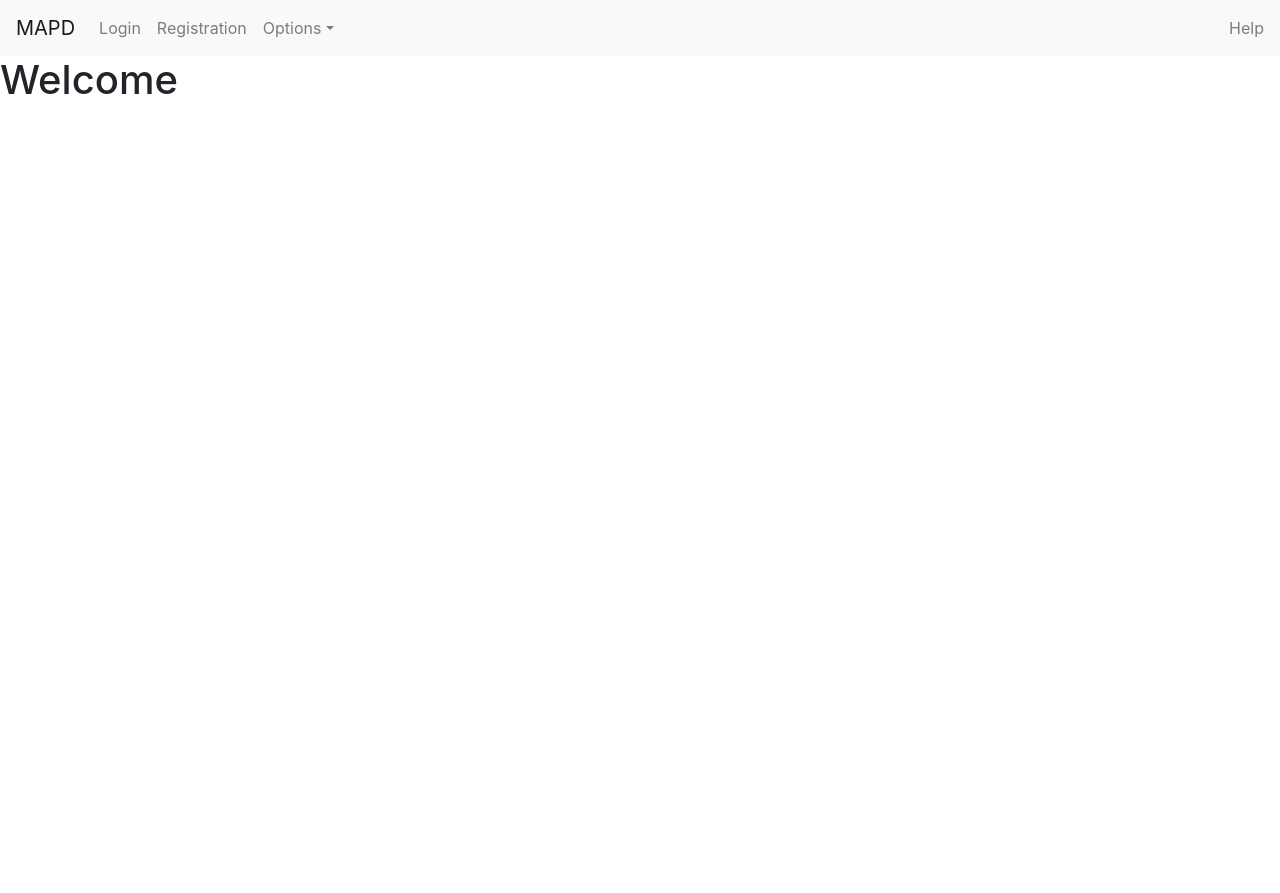
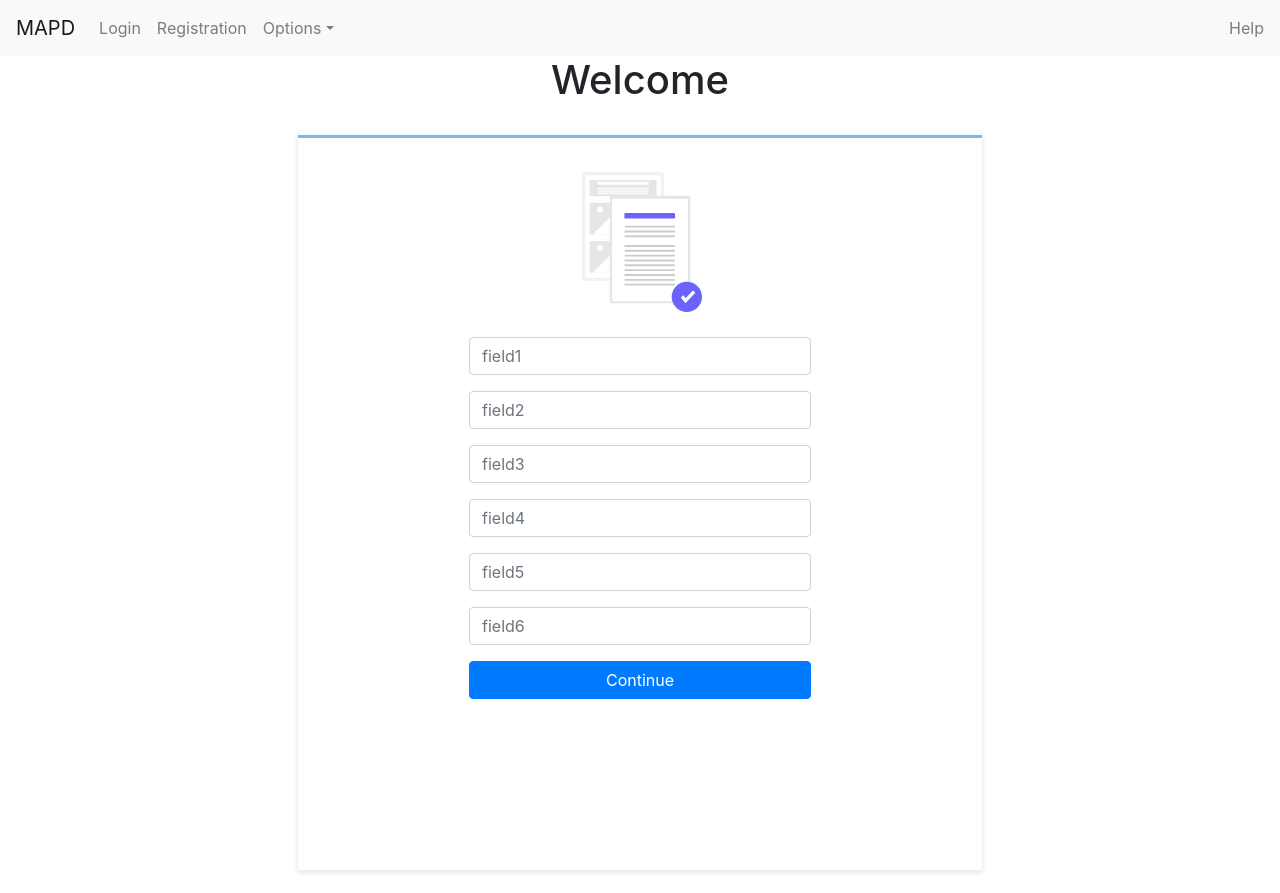
Before and after one commit to uht11/mapd_hearing, a React (Create React App) app: page /home in a window 1280 px wide. Before the commit the page ends 800 px from the top, so only its background shows below. Built offline with nearby package versions, Linux system fonts and the light colour scheme; a web font is replaced by a local one.

Commit message:
updated home

```diff
--- a/src/component/userPages/home.jsx
+++ b/src/component/userPages/home.jsx
@@ -1,13 +1,76 @@
 import React from 'react';
+import axios from 'axios';
+import loginImg from "../../fromLogo.svg";
+import { Container, Row, Col, Button, Form, FormGroup, Label, Input} from 'reactstrap';
 export class Home extends React.Component {
 
+    handleAdd(e) {
+        this.setState({
+            [e.target.name]: e.target.value
+        });
+
+     }
+     handleSubmit(e){
+
+    }
     constructor(props){
         super(props);
+        this.state = {
 
+            field1 : "",
+            field2 : "",
+            field3 : "",
+            field4 : "",
+            field5 : "",
+            field6 : "",
+            test : "",fetchedData:null,
         };
-    render(){
+        this.handleAdd = this.handleAdd.bind(this);
+        this.handleSubmit = this.handleSubmit.bind(this);
+    }
+
+   render(){
         return(
-        <h1> Welcome </h1>);
+        <Container fluid={false}>
+        <Row className="base-container"><h1>Welcome </h1>
+            <div className="formwrapperUser">
+            <img alt='logo' src={loginImg}></img>
+            <Form>
+            <FormGroup>
+                <Label for="field1" hidden>field1</Label>
+                <Input onChange={this.handleAdd} type="field1" name="field1" id="field1" placeholder="field1" />
+            </FormGroup>
+            {' '}
+            <FormGroup>
+                <Label for="field2" hidden>field2</Label>
+                <Input onChange={this.handleAdd} type="field2" name="field2" id="field2" placeholder="field2" />
+            </FormGroup>
+            {' '}
+            <FormGroup>
+                <Label for="field3" hidden>field3</Label>
+                <Input onChange={this.handleAdd} type="field3" name="field3" id="field3" placeholder="field3" />
+            </FormGroup>
+            {' '}
+            <FormGroup>
+                <Label for="field4" hidden>field4</Label>
+                <Input onChange={this.handleAdd} type="field4" name="field4" id="field4" placeholder="field4" />
+            </FormGroup>
+            {' '}
+            <FormGroup>
+                <Label for="field5" hidden>field5</Label>
+                <Input onChange={this.handleAdd} type="field5" name="field5" id="field5" placeholder="field5" />
+            </FormGroup>
+            {' '}
+            <FormGroup>
+                <Label for="field6" hidden>field6</Label>
+                <Input onChange={this.handleAdd} type="field6" name="field6" id="field6" placeholder="field6" />
+            </FormGroup>
+            <Button onClick={this.handleSubmit} color="primary" size="md" block>Continue</Button>
+            </Form>
+            </div>
+        </Row>
+
+        </Container>);
     }
 
 }
--- a/src/component/userPages/style.scss
+++ b/src/component/userPages/style.scss
@@ -18,3 +18,23 @@
     }
 }
 }
+.base-container{
+    display: flex;
+    flex-direction: column;
+    align-items: center;
+   .formwrapperUser{
+       width: 60%;
+       padding: 0% 15%;
+       padding-bottom: 15%;
+       padding-top: 3%;
+       margin:2% 10%;
+       border-top: 3px solid rgb(127, 184, 231);
+       box-shadow: 0px 2px 5px 1px rgba(226, 230, 231, 0.871);
+       img{
+           width: 35%;
+           height: 35%;
+           margin-left: 33%;
+           margin-bottom: 25px;
+       }
+   }
+   }
```
Also changed, not shown: src/fromLogo.svg (added).
